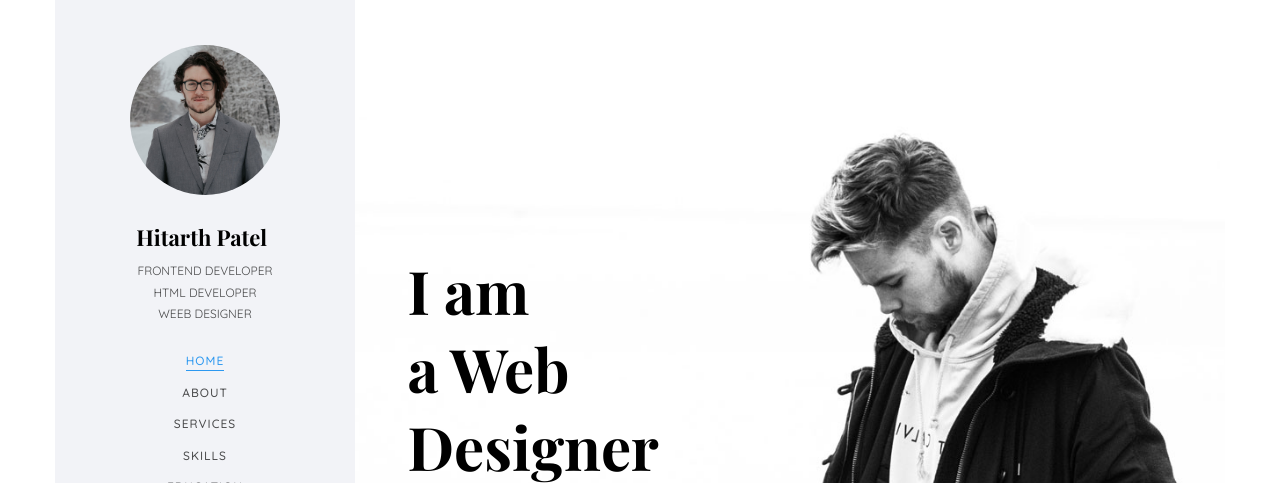
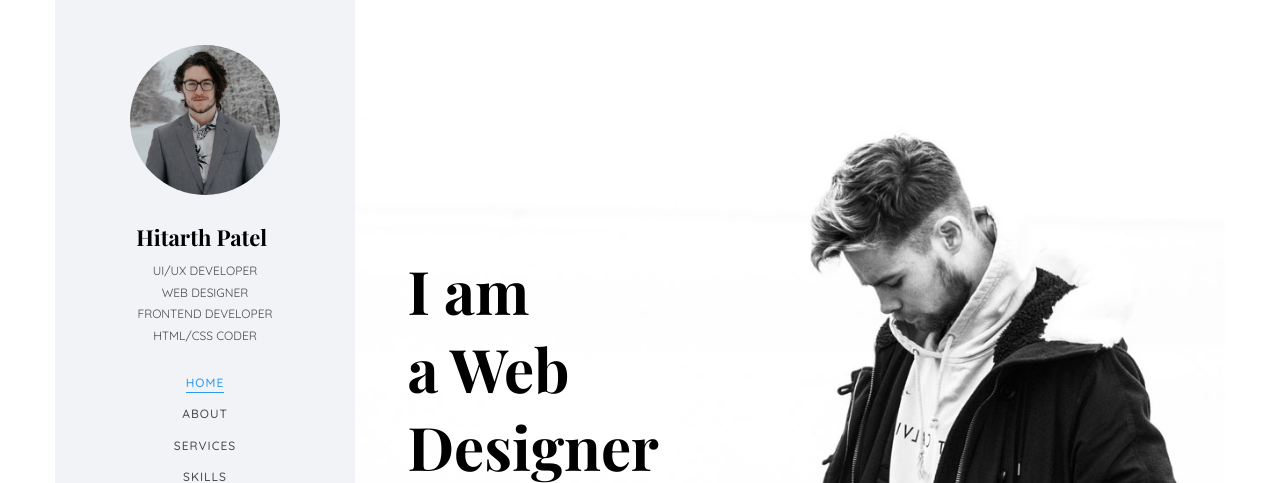
Before and after one commit to hitarthpatel76/HitarthPatel, a plain HTML site: page index.html in a window 1280 px wide. Shown: the top 483 px of the page. Drawn offline with nearby package versions, Linux system fonts and the light colour scheme; files whose address does not match are found by name; a web font is replaced by a local one.

Commit message:
Update index.html

```diff
--- a/index.html
+++ b/index.html
@@ -47,7 +47,7 @@
 			<div class="text-center">
 				<div class="author-img" style="background-image: url(images/about.jpg);"></div>
 				<h1 id="colorlib-logo"><a href="index.html">Hitarth Patel</a></h1>
-				<span class="position">Frontend Developer<br/>HTMl Developer<br/>WEeb Designer</span>
+				<span class="position">UI/UX Developer <br/>Web Designer <br/>Frontend Developer <br/>HTML/CSS Coder</span>
 			</div>
 			<nav id="colorlib-main-menu" role="navigation" class="navbar">
 				<div id="navbar" class="collapse">
```
